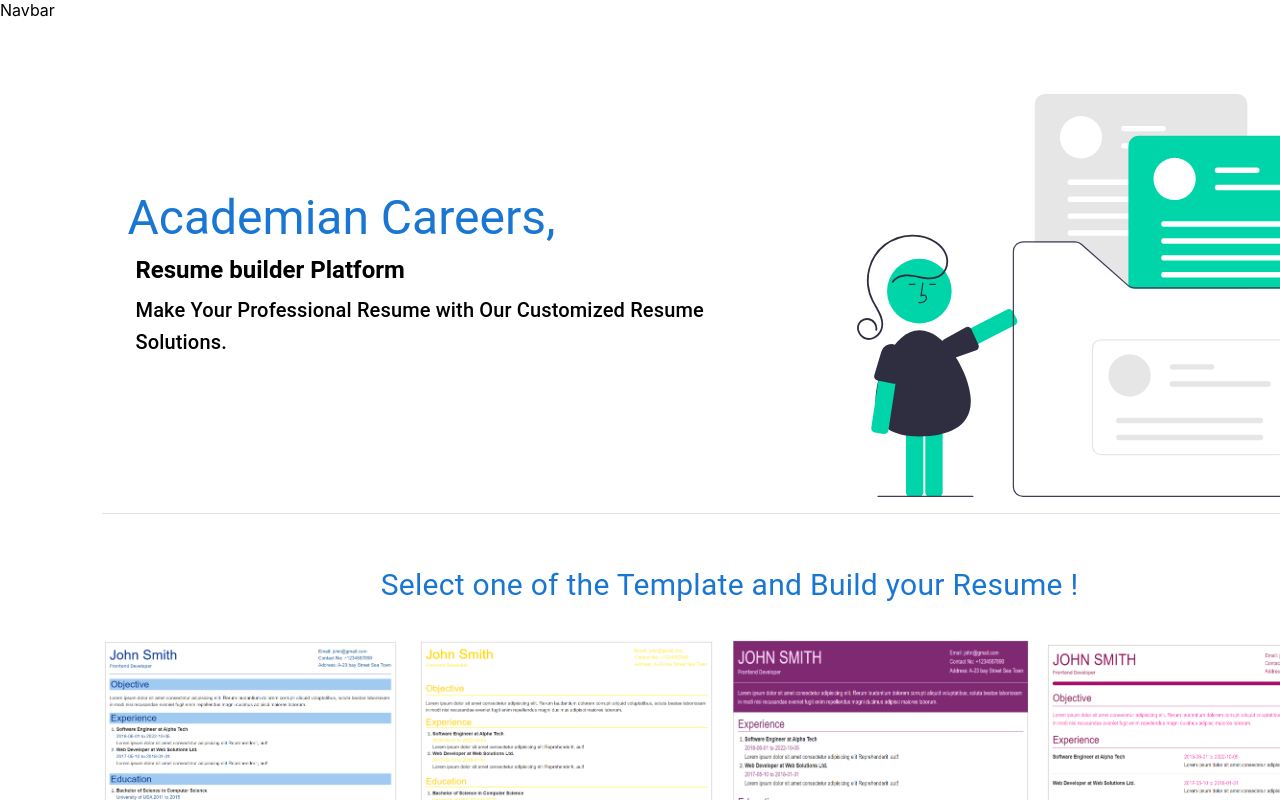
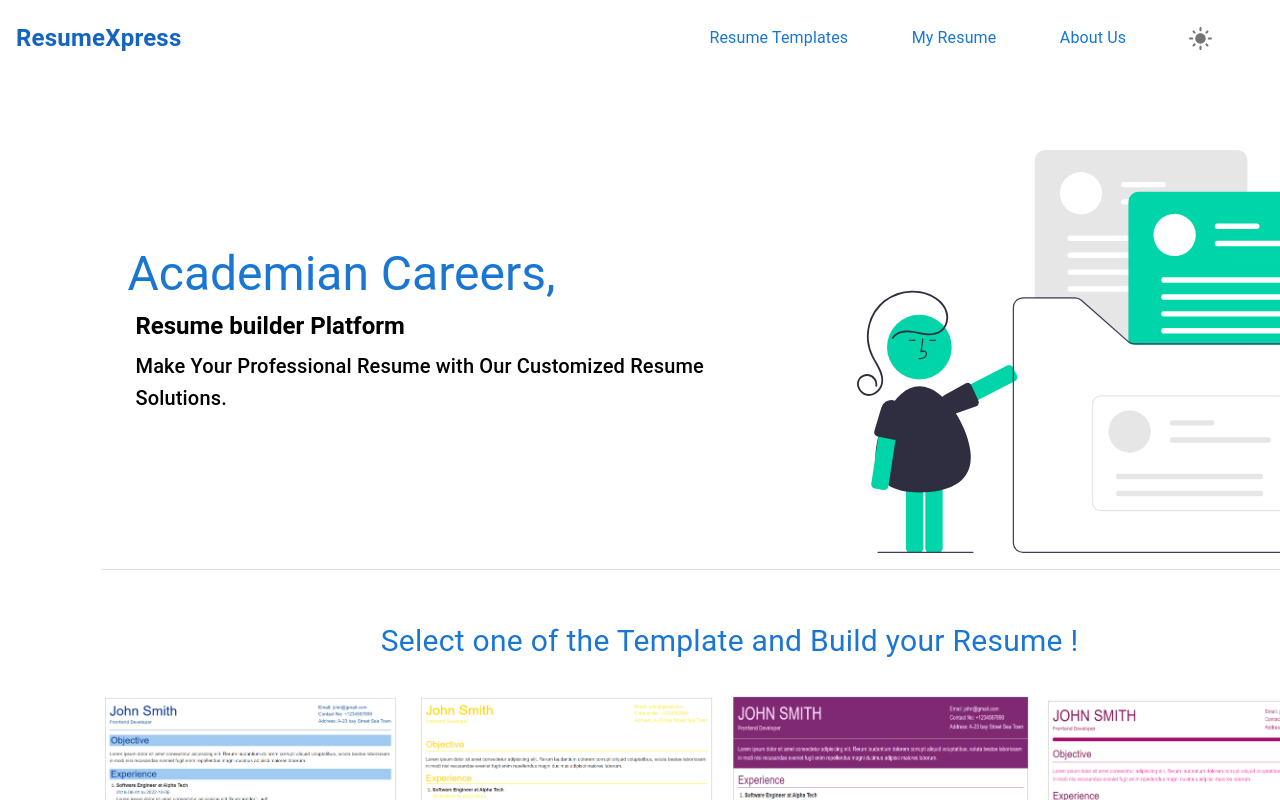
Before and after one commit to Aniket-1295/ResumeApp, a React (Create React App) app: page / in a window 1280 px wide. Shown: the top 800 px of the page. Built offline with nearby package versions, Linux system fonts and the light colour scheme.

Commit message:
Added Navbar section

```diff
--- a/src/components/Navbar.jsx
+++ b/src/components/Navbar.jsx
@@ -1,8 +1,183 @@
-import React from 'react'
+import { useState } from "react";
+
+import {
+    Box,
+    Typography,
+    useMediaQuery,
+    MenuItem,
+    IconButton,
+    useTheme,
+  } from "@mui/material";
+
+  import { Close, Menu, DarkMode, LightMode } from "@mui/icons-material";
+
+  import { useNavigate } from "react-router-dom";
+
+  import { setMode } from "../store";
+
+  import { useDispatch } from "react-redux";
+
+
+
+
+
 
 const Navbar = () => {
+    const navigate = useNavigate();
+    const [isMobileMenuToggled, setIsMobileMenuToggled] = useState(false);
+    const isNonMobileScreens = useMediaQuery("(min-width: 1000px)");
+    const dispatch = useDispatch();
+
+    const theme = useTheme();
+
+    const dark = theme.palette.primary.dark_;
+  const background = theme.palette.background.default;
+  const primaryDark = theme.palette.primary.dark;
+  const primaryMain = theme.palette.primary.main;
+  const alt = theme.palette.background.alt;
+
+
+
+
+
+
+
+
+
+
   return (
-    <div>Navbar</div>
+    // <div>Navbar</div>
+
+    <Box
+      display="flex"
+      justifyContent="space-between"
+      alignItems="center"
+      gap="2rem"
+      p="1rem"
+      backgroundColor={alt}
+    >
+      <Box width="100%">
+        <Typography
+          onClick={() => navigate("/")}
+          color={primaryDark}
+          fontWeight="bold"
+          fontSize="clamp(1rem, 2rem, 1.5rem)"
+          sx={{
+            cursor: "pointer",
+          }}
+        >
+          ResumeXpress
+        </Typography>
+      </Box>
+
+      {/* DESKTOP MENU */}
+      {isNonMobileScreens ? (
+        <Box
+          display="flex"
+          justifyContent="space-evenly"
+          alignItems="center"
+          width="100%"
+        >
+          <MenuItem sx={{ padding: "10px" }}>
+            <Typography onClick={() => navigate("/")} color={primaryMain}>
+              Resume Templates
+            </Typography>
+          </MenuItem>
+          <MenuItem sx={{ padding: "10px" }}>
+            <Typography
+              onClick={() => navigate("/myResume")}
+              color={primaryMain}
+            >
+              My Resume
+            </Typography>
+          </MenuItem>
+          <MenuItem sx={{ padding: "10px" }}>
+            <Typography
+              onClick={() => navigate("/aboutUs")}
+              color={primaryMain}
+            >
+              About Us
+            </Typography>
+          </MenuItem>
+          <IconButton onClick={() => dispatch(setMode())}>
+            {theme.palette.mode === "dark" ? (
+              <DarkMode sx={{ fontSize: "25px" }} />
+            ) : (
+              <LightMode sx={{ color: dark, fontSize: "25px" }} />
+            )}
+          </IconButton>
+        </Box>
+      ) : (
+        <IconButton
+          onClick={() => setIsMobileMenuToggled(!isMobileMenuToggled)}
+        >
+          <Menu />
+        </IconButton>
+      )}
+
+      {/* MOBILE NAV  */}
+      {!isNonMobileScreens && isMobileMenuToggled && (
+        <Box
+          position="fixed"
+          right="0"
+          bottom="0"
+          height="100%"
+          zIndex="10"
+          maxWidth="500px"
+          minWidth="300px"
+          backgroundColor={background}
+        >
+          {/* CLOSE ICON */}
+          <Box display="flex" justifyContent="flex-end" p="1rem">
+            <IconButton
+              onClick={() => setIsMobileMenuToggled(!isMobileMenuToggled)}
+            >
+              <Close />
+            </IconButton>
+          </Box>
+          {/* MENU-ITEMS */}
+
+          <Box
+            display="flex"
+            flexDirection="column"
+            justifyContent="center"
+            alignItems="center"
+            gap="1rem"
+          >
+            <MenuItem sx={{ padding: "10px" }}>
+              <Typography onClick={() => navigate("/")} color={primaryMain}>
+                Resume Templates
+              </Typography>
+            </MenuItem>
+            <MenuItem sx={{ padding: "10px" }}>
+              <Typography
+                onClick={() => navigate("/myResume")}
+                color={primaryMain}
+              >
+                My Resume
+              </Typography>
+            </MenuItem>
+            <MenuItem sx={{ padding: "10px" }}>
+              <Typography
+                onClick={() => navigate("/aboutUs")}
+                color={primaryMain}
+              >
+                About Us
+              </Typography>
+            </MenuItem>
+            <IconButton onClick={() => dispatch(setMode())}>
+              {theme.palette.mode === "dark" ? (
+                <DarkMode sx={{ fontSize: "25px" }} />
+              ) : (
+                <LightMode sx={{ color: dark, fontSize: "25px" }} />
+              )}
+            </IconButton>
+          </Box>
+        </Box>
+      )}
+    </Box>
+
+
   )
 }
 
--- a/src/store/index.js
+++ b/src/store/index.js
@@ -17,6 +17,7 @@ const initialState = {
     initialState,
     reducers:{
         setMode: (state) => {
+            state.mode = state.mode === "light" ? "dark" : "light";
 
           },
           setTemplate1: (state) => {
```
Also changed, not shown: src/theme.js (added, +139 -0 lines).
